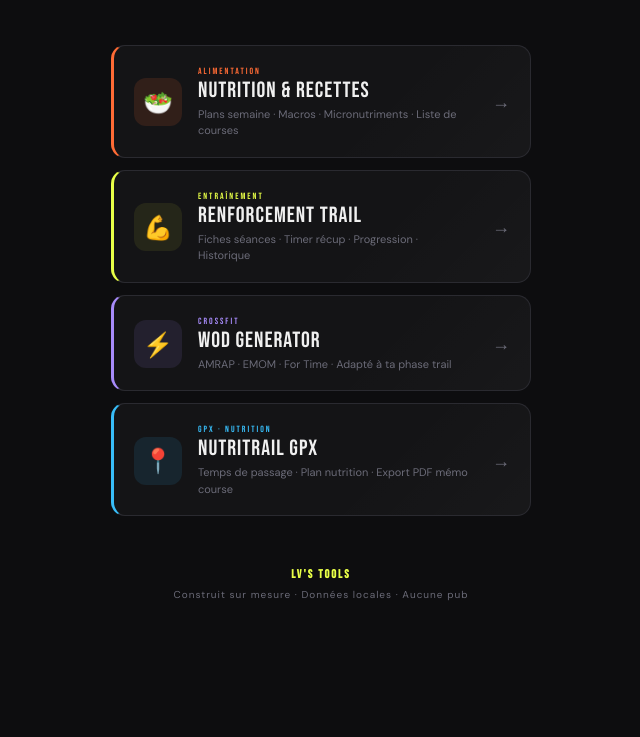
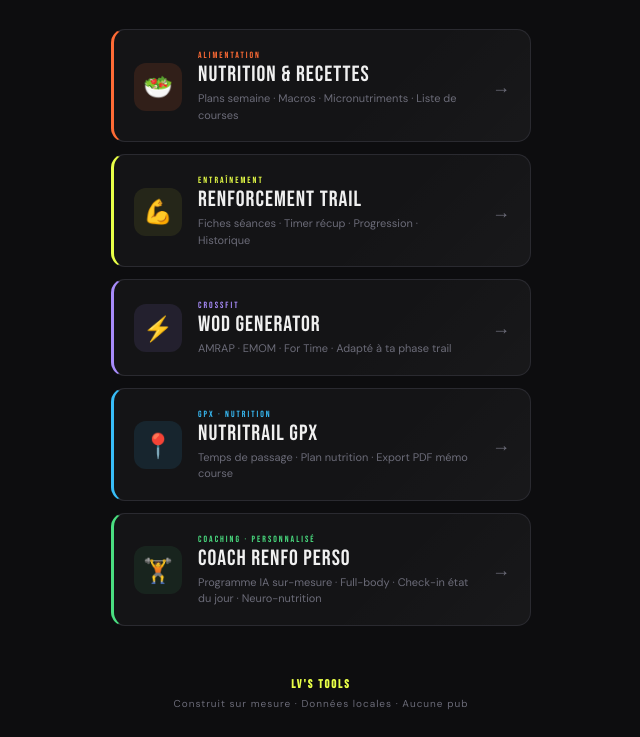
Before and after one commit to skeunou/lv-tools, a plain HTML site: page index.html in a window 1280 px wide. Shown: the part 156-893 px from the top of the page, without its empty margins (319-959 px from the left). Before the commit the page ends 800 px from the top, so only its background shows below. Drawn offline with Linux system fonts and the light colour scheme.

Commit message:
feat: ajout carte Coach Renfo Perso (lvrenfo.netlify.app)

```diff
--- a/index.html
+++ b/index.html
@@ -57,6 +57,7 @@
   .tool-card.c2{border-left:3px solid var(--acc)}
   .tool-card.c3{border-left:3px solid var(--purp)}
   .tool-card.c4{border-left:3px solid var(--blue)}
+  .tool-card.c5{border-left:3px solid var(--grn)}
 
   .tool-icon{
     width:48px;height:48px;border-radius:12px;
@@ -67,6 +68,7 @@
   .tool-card.c2 .tool-icon{background:rgba(232,255,71,.08)}
   .tool-card.c3 .tool-icon{background:rgba(167,139,250,.1)}
   .tool-card.c4 .tool-icon{background:rgba(56,189,248,.1)}
+  .tool-card.c5 .tool-icon{background:rgba(74,222,128,.08)}
 
   .tool-body{flex:1;min-width:0}
   .tool-tag{
@@ -77,6 +79,7 @@
   .tool-card.c2 .tool-tag{color:var(--acc)}
   .tool-card.c3 .tool-tag{color:var(--purp)}
   .tool-card.c4 .tool-tag{color:var(--blue)}
+  .tool-card.c5 .tool-tag{color:var(--grn)}
 
   .tool-name{
     font-family:'Bebas Neue',sans-serif;font-size:22px;
@@ -91,6 +94,7 @@
   .tool-card.c2:hover .tool-arrow,.tool-card.c2:active .tool-arrow{color:var(--acc)}
   .tool-card.c3:hover .tool-arrow,.tool-card.c3:active .tool-arrow{color:var(--purp)}
   .tool-card.c4:hover .tool-arrow,.tool-card.c4:active .tool-arrow{color:var(--blue)}
+  .tool-card.c5:hover .tool-arrow,.tool-card.c5:active .tool-arrow{color:var(--grn)}
 
   /* COMING SOON */
   .tool-card.soon{opacity:.45;cursor:default;pointer-events:none}
@@ -160,6 +164,16 @@
     <div class="tool-arrow">→</div>
   </a>
 
+  <a href="https://lvrenfo.netlify.app" class="tool-card c5" target="_blank">
+    <div class="tool-icon">🏋️</div>
+    <div class="tool-body">
+      <div class="tool-tag">Coaching · Personnalisé</div>
+      <div class="tool-name">Coach Renfo Perso</div>
+      <div class="tool-desc">Programme IA sur-mesure · Full-body · Check-in état du jour · Neuro-nutrition</div>
+    </div>
+    <div class="tool-arrow">→</div>
+  </a>
+
 </div>
 
 <div class="hub-footer">
```
